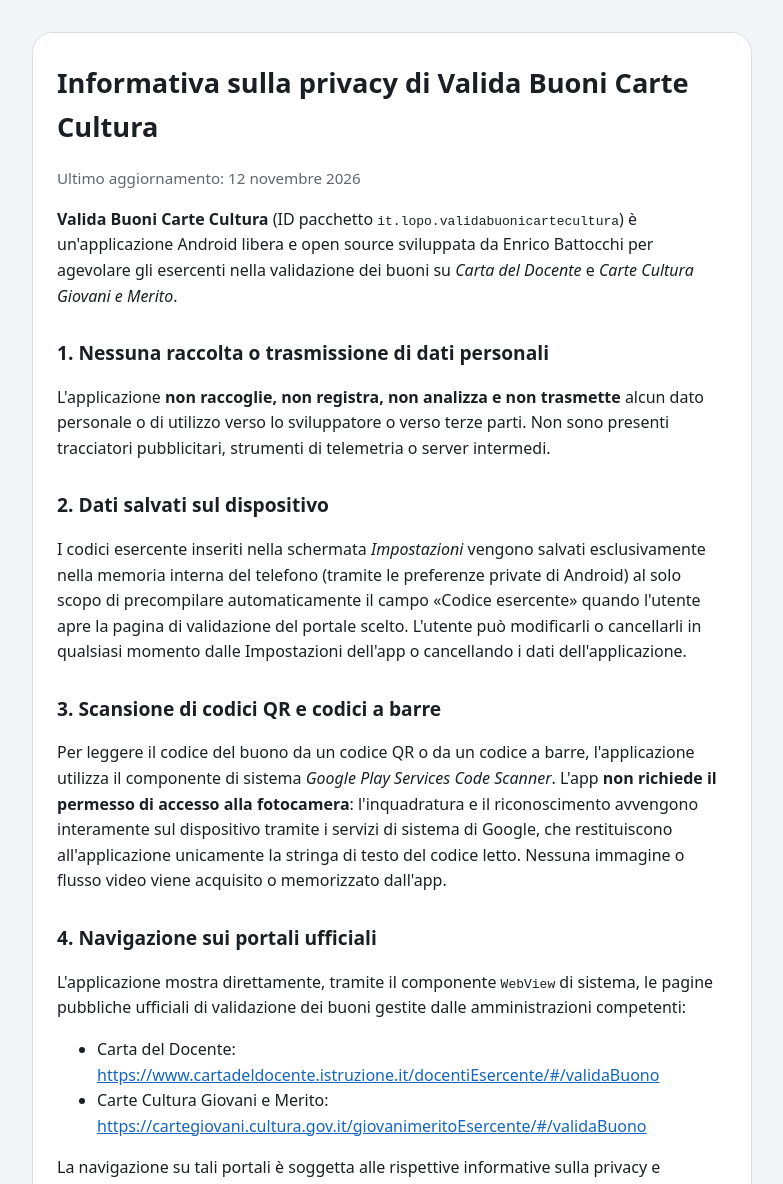
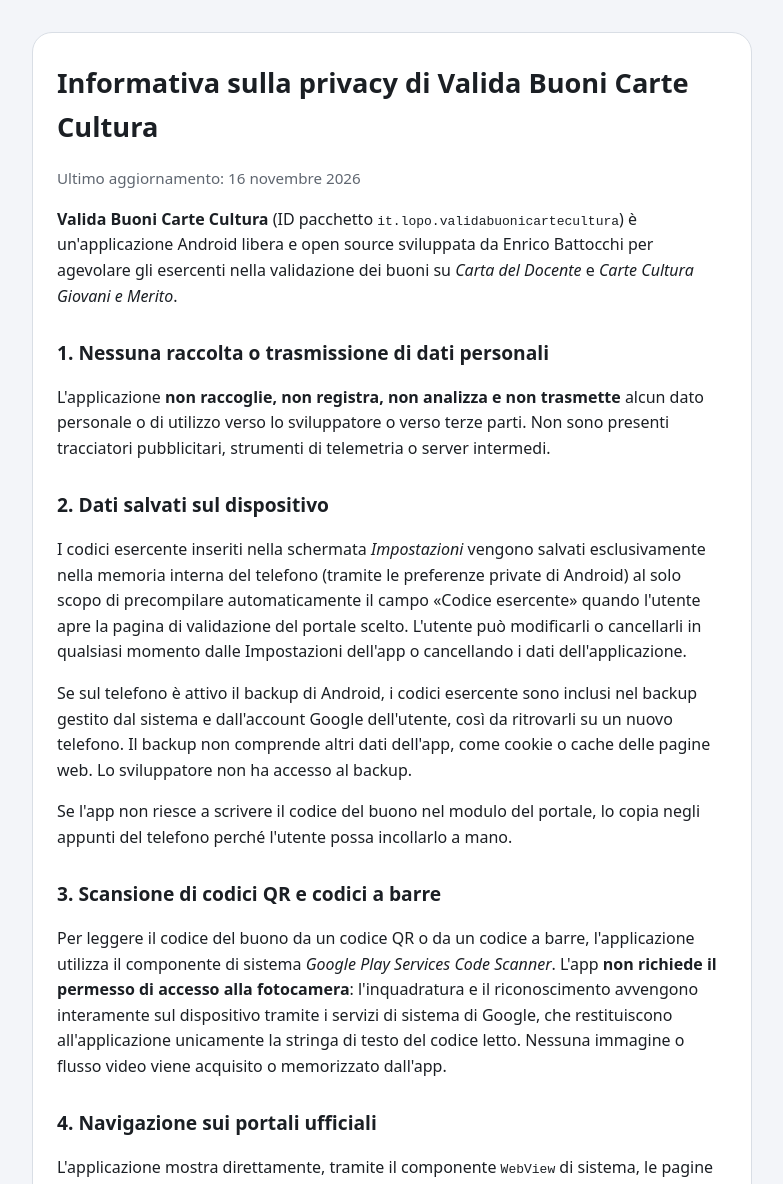
Before and after one commit to enricobattocchi/valida-buoni-carte-cultura, a plain HTML site: page docs/index.html in a window 1280 px wide. Shown: the top 1184 px of the page, without its empty margins (248-1031 px from the left). Drawn offline with Linux system fonts and the light colour scheme.

Commit message:
Aggiorna l'informativa sulla privacy: backup e appunti
Dalla 1.3.0 i codici esercente entrano nel backup di Android, e il codice
del buono può essere copiato negli appunti se non entra nel modulo.
L'informativa diceva che i codici restano solo nella memoria del telefono.

Co-Authored-By: Claude Opus 5.5 <noreply@anthropic.com>
Claude-Session: https://claude.ai/code/session_017V8CemRbz6qez2q9hQwWwV

```diff
--- a/docs/index.html
+++ b/docs/index.html
@@ -63,7 +63,7 @@
 <body>
   <main>
     <h1>Informativa sulla privacy di Valida Buoni Carte Cultura</h1>
-    <p class="nota">Ultimo aggiornamento: 12 novembre 2026</p>
+    <p class="nota">Ultimo aggiornamento: 16 novembre 2026</p>
 
     <p>
       <strong>Valida Buoni Carte Cultura</strong> (ID pacchetto <code>it.lopo.validabuonicartecultura</code>)
@@ -87,6 +87,16 @@
       l'utente apre la pagina di validazione del portale scelto. L'utente può modificarli o
       cancellarli in qualsiasi momento dalle Impostazioni dell'app o cancellando i dati
       dell'applicazione.
+    </p>
+    <p>
+      Se sul telefono è attivo il backup di Android, i codici esercente sono inclusi nel
+      backup gestito dal sistema e dall'account Google dell'utente, così da ritrovarli su un
+      nuovo telefono. Il backup non comprende altri dati dell'app, come cookie o cache delle
+      pagine web. Lo sviluppatore non ha accesso al backup.
+    </p>
+    <p>
+      Se l'app non riesce a scrivere il codice del buono nel modulo del portale, lo copia negli
+      appunti del telefono perché l'utente possa incollarlo a mano.
     </p>
 
     <h2>3. Scansione di codici QR e codici a barre</h2>
```
